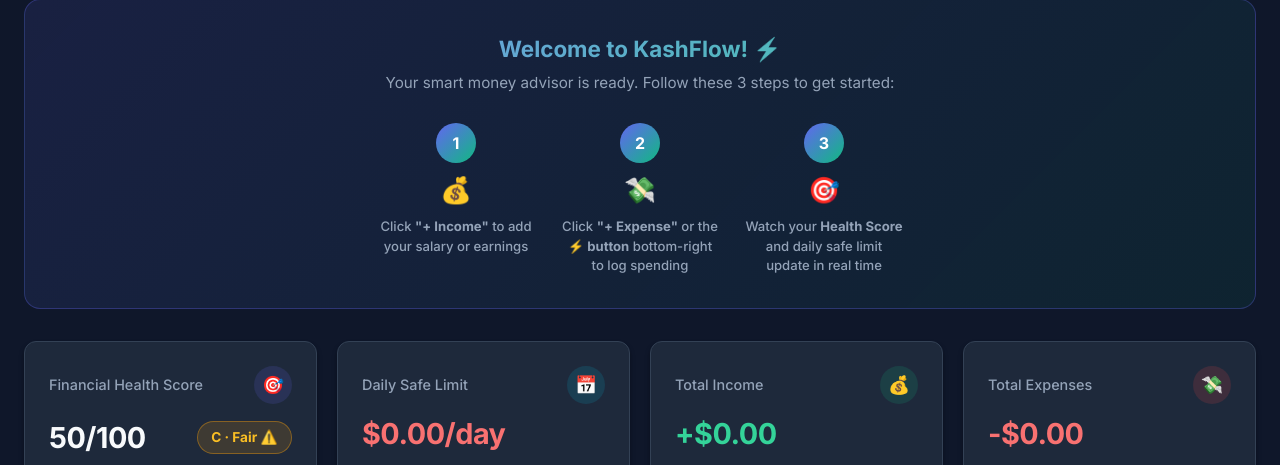
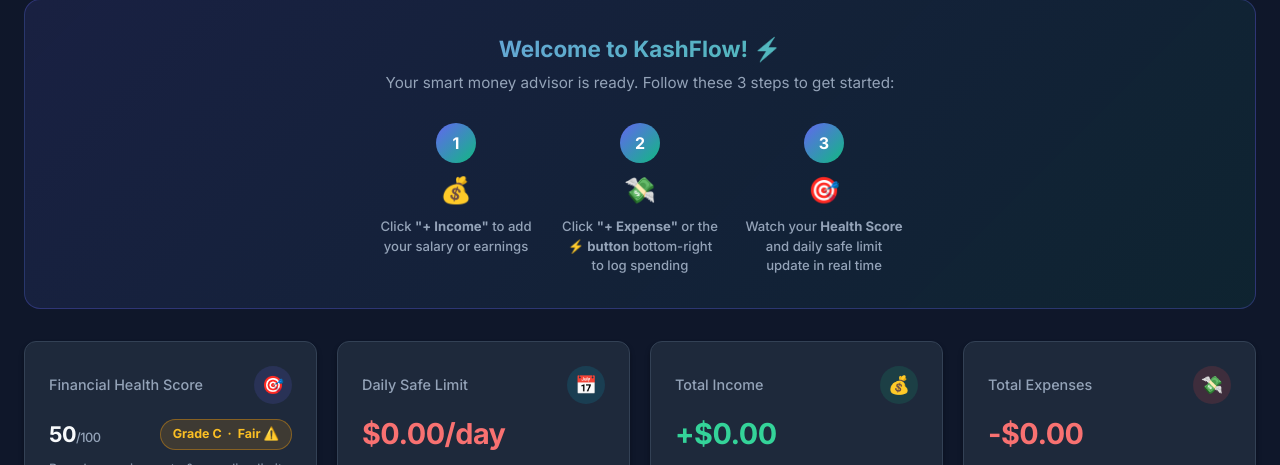
Before and after one commit to jawadkaeik-glitch/expense-tracker, a Flask app: page / in a window 1280 px wide. Shown: the part 134-599 px from the top of the page. Run offline with Flask 3, Linux system fonts and the light colour scheme; the visitor is signed in with stand-in values (Sample User, id 1); data that the repository does not hold is empty.

Commit message:
Improve Financial Health Score card layout: separate score percentage value from Grade valuation badge with distinct spacing and typography

```diff
--- a/templates/dashboard.html
+++ b/templates/dashboard.html
@@ -37,13 +37,15 @@
             <span>Financial Health Score</span>
             <div class="metric-icon icon-purple">🎯</div>
         </div>
-        <div style="display: flex; align-items: center; justify-content: space-between; margin-top: 0.25rem;">
-            <div class="metric-value">{{ stats.health_score }}/100</div>
-            <span class="health-badge health-{{ stats.health_color }}">
-                {{ stats.health_grade }} · {{ stats.health_label }}
+        <div style="display: flex; align-items: center; justify-content: space-between; gap: 1rem; margin-top: 0.4rem; flex-wrap: wrap;">
+            <div class="metric-value" style="font-size: 1.35rem; font-weight: 800;">
+                {{ stats.health_score }}<span style="font-size: 0.8rem; font-weight: 500; color: var(--text-muted);">/100</span>
+            </div>
+            <span class="health-badge health-{{ stats.health_color }}" style="padding: 0.3rem 0.75rem; font-size: 0.78rem; border-radius: 20px; white-space: nowrap;">
+                Grade {{ stats.health_grade }} &nbsp;·&nbsp; {{ stats.health_label }}
             </span>
+        </div>
 
-        </div>
         <div class="metric-sub">Based on savings rate & spending limits</div>
     </div>
 
```
